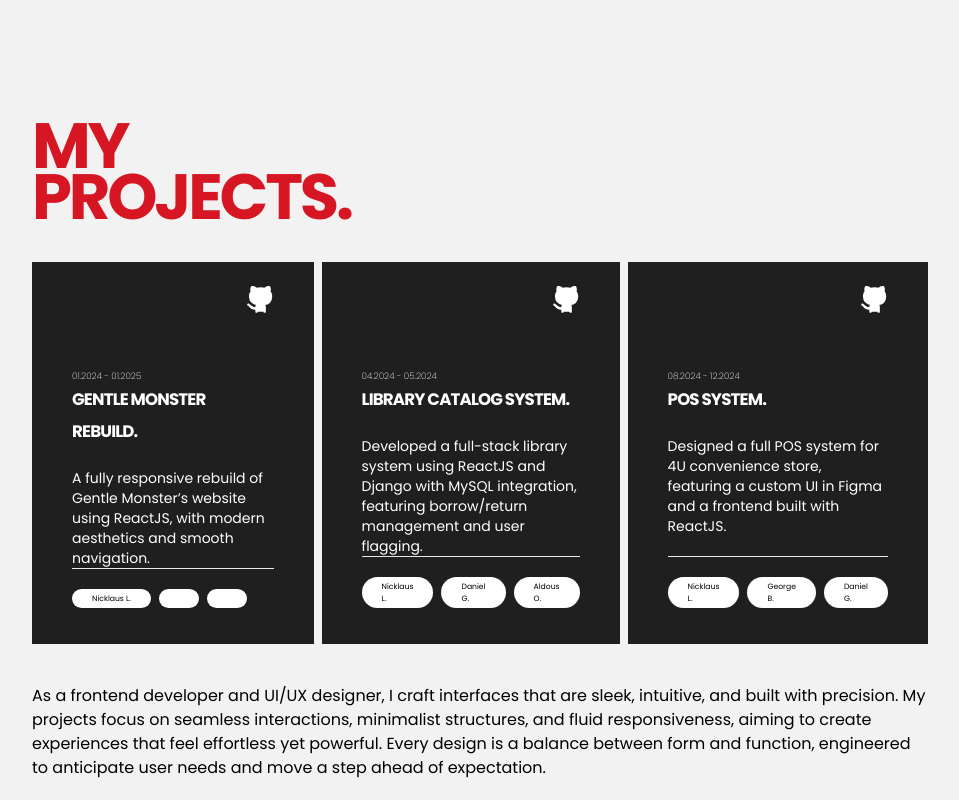
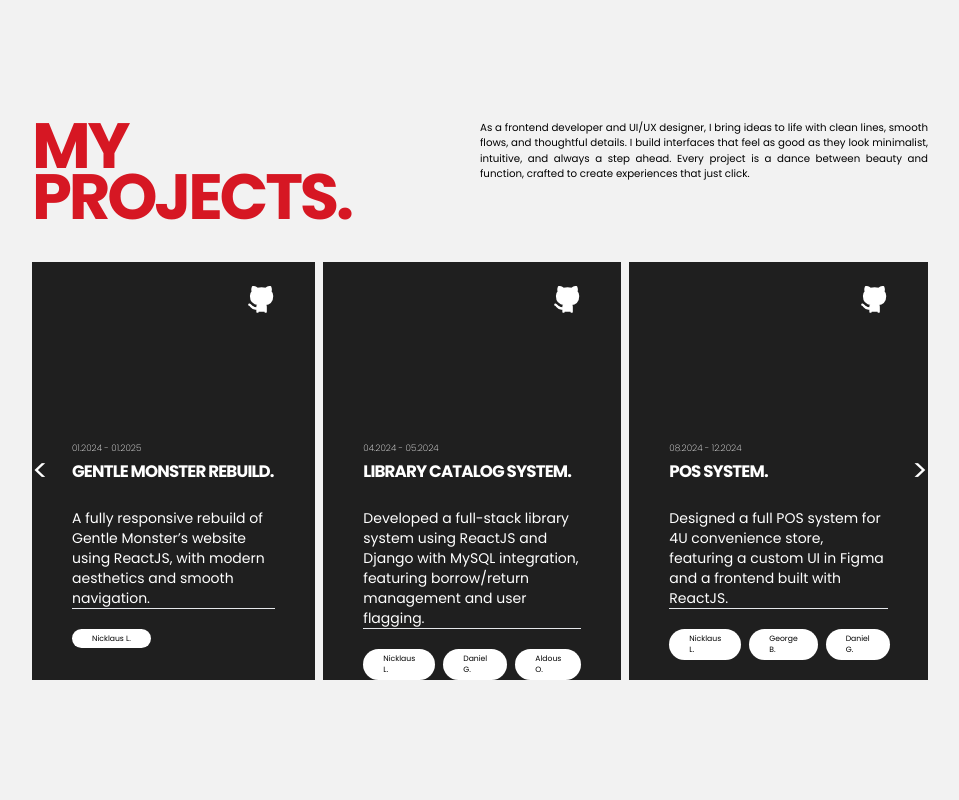
Before and after one commit to mnsling/portfolio_v1, a React (Vite) app: page / in a window 1280 px wide. Shown: the part 2400-3200 px from the top of the page, without its empty margins (160-1119 px from the left). Built offline with nearby package versions, Linux system fonts and the light colour scheme.

Commit message:
second commit

```diff
--- a/src/components/projdata.jsx
+++ b/src/components/projdata.jsx
@@ -21,6 +21,13 @@
     description: 'Designed a full POS system for 4U convenience store, featuring a custom UI in Figma and a frontend built with ReactJS.',
     github: 'https://github.com/DLGallego/EmployeeSystemFinal',
     collaborators: ['Nicklaus L.', 'George B.', 'Daniel G.'],
+  },
+  {
+    date: '08.2024 - 12.2024',
+    title: 'Minecraft Companion App',
+    description: 'I designed a mobile application for a Minecraft companion using Figma for UI/UX, Canva for visuals, and wireframes for structure, as part of a UI/UX competition.',
+    github: 'https://www.figma.com/design/54WaPVcPi91BXlmMTmr0h5/Minecraft-Companion-App?node-id=0-1&t=CD8YQ1EdIqaiEp3x-1',
+    collaborators: ['Nicklaus L.', 'Jose I.', 'Francis F.'],
   }
 ];
 
--- a/src/pages/projects.jsx
+++ b/src/pages/projects.jsx
@@ -1,15 +1,45 @@
-import React from 'react';
+import React, { useState } from 'react';
 import projectsData from '../components/projdata'; // import your project data
-import git from '../assets/github.svg'
+import git from '../assets/github.svg';
 
 const Projects = () => {
+    // State to keep track of the current slide
+    const [currentSlide, setCurrentSlide] = useState(0);
+
+    // Number of projects to show at once
+    const projectsToShow = 3;
+
+    // Function to go to the next slide
+    const nextSlide = () => {
+        setCurrentSlide((prev) => (prev + 1) % (projectsData.length - projectsToShow + 1));
+    };
+
+    // Function to go to the previous slide
+    const prevSlide = () => {
+        setCurrentSlide((prev) => (prev - 1 + projectsData.length - projectsToShow + 1) % (projectsData.length - projectsToShow + 1));
+    };
+
+    // Get the projects to show on the current slide
+    const displayedProjects = projectsData.slice(currentSlide, currentSlide + projectsToShow);
+
     return (
         <div id="projects" className="sticky top-0 h-screen w-full z-40 flex items-center justify-center bg-[#f2f2f2] section" data-bg-color="white" style={{ scrollPaddingTop: '50px' }}>
             <div className="w-[70%] h-[70%] flex flex-col items-start justify-between gap-10">
+                <div className='flex justify-between'>
                     <h1 className="text-[5vw] text-[#d61723] font-bold tracking-tighter leading-[4vw]">MY<br />PROJECTS.</h1>
+                    <p className='text-[0.8vw] text-justify w-[50%]'>As a frontend developer and UI/UX designer, I bring ideas to life with clean lines, smooth flows, and
+                        thoughtful details. I build interfaces that feel as good as they look minimalist, intuitive, and always a step ahead. Every project is a dance
+                        between beauty and function, crafted to create experiences that just click.</p>
+                </div>
+
+                <div className="relative flex w-full h-full gap-2 overflow-hidden">
+                    <button onClick={prevSlide} className="absolute left-0 top-1/2 transform -translate-y-1/2 text-white text-3xl">
+                        &#60;
+                    </button>
+
                     <div className="flex w-full h-full gap-2">
-                    {projectsData.map((project, index) => (
-                        <div key={index} className="w-full h-full bg-[#1f1f1f] flex flex-col items-end justify-between px-10 py-4 gap-14 text-white hover:bg-[#d61723] transition-all duration-300">
+                        {displayedProjects.map((project, index) => (
+                            <div key={index} className="w-[calc(100%/3)] h-full bg-[#1f1f1f] flex flex-col items-end justify-between px-10 py-4 gap-32 text-white hover:bg-[#d61723] transition-all duration-300">
                                 <a href={project.github} target="_blank" rel="noopener noreferrer" className="text-blue-400 underline mt-2">
                                     <img src={git} />
                                 </a>
@@ -22,18 +52,19 @@
                                         <p className="text-sm">{project.description}</p>
                                     </div>
                                     <div className='flex gap-2 py-5 border-t'>
-                                    <h1 className='py-1 px-5 bg-white text-black text-[0.6vw] rounded-full'>{project.collaborators[0]}</h1>
-                                    <h1 className='py-1 px-5 bg-white text-black text-[0.6vw] rounded-full'>{project.collaborators[1]}</h1>
-                                    <h1 className='py-1 px-5 bg-white text-black text-[0.6vw] rounded-full'>{project.collaborators[2]}</h1>
+                                        {project.collaborators.map((collaborator, index) => (
+                                            <h1 key={index} className='py-1 px-5 bg-white text-black text-[0.6vw] rounded-full'>{collaborator}</h1>
+                                        ))}
                                     </div>
                                 </div>
                             </div>
                         ))}
                     </div>
-                <p>As a frontend developer and UI/UX designer, I craft interfaces that are sleek, intuitive, and built with precision.
-                    My projects focus on seamless interactions, minimalist structures, and fluid responsiveness, aiming to create experiences
-                    that feel effortless yet powerful. Every design is a balance between form and function, engineered to anticipate user
-                    needs and move a step ahead of expectation.</p>
+
+                    <button onClick={nextSlide} className="absolute right-0 top-1/2 transform -translate-y-1/2 text-white text-3xl">
+                        &#62;
+                    </button>
+                </div>
             </div>
         </div>
     );
```
Lines whose indentation alone changed are shown as unchanged.
